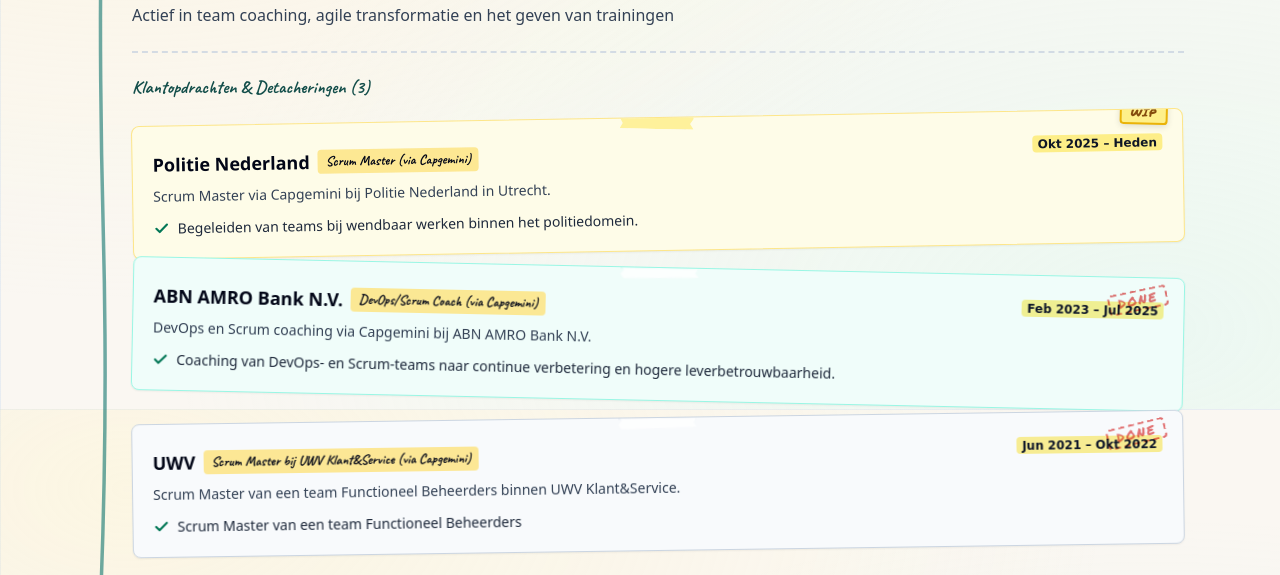
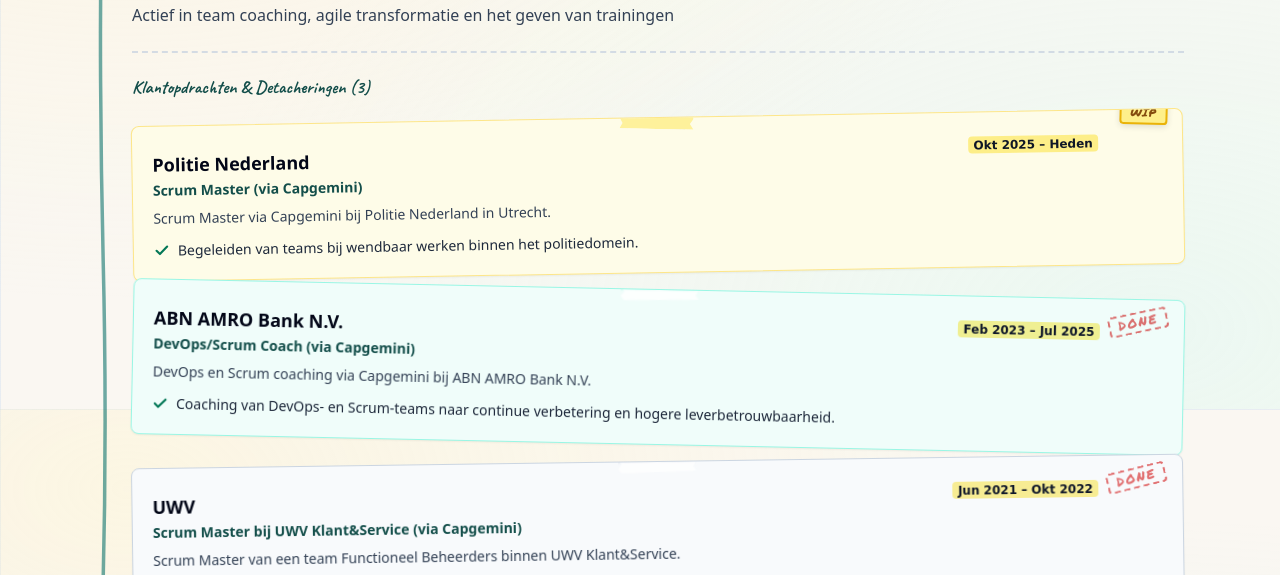
Before and after one commit to JochenHendriks/Resume-jochenhendriks.nl, a website: page index.html in a window 1280 px wide. Shown: the part 1191-1766 px from the top of the page. Drawn offline with nearby package versions, Linux system fonts and the light colour scheme; a web font is replaced by a local one.

Commit message:
refactor: update experience layout with dedicated role styling and simplify footer content

```diff
--- a/index.html
+++ b/index.html
@@ -878,16 +878,18 @@
 
             <span class="kanban-badge-wip font-marker">WIP</span>
 
-            <div class="flex flex-col sm:flex-row sm:items-start sm:justify-between gap-1 mb-2">
+            <div class="flex flex-col sm:flex-row sm:items-start sm:justify-between gap-1 mb-2 pr-14 sm:pr-16">
               <div>
-                <div class="flex items-center gap-2 flex-wrap pr-16 sm:pr-20">
-                  <h4 class="font-extrabold text-slate-950 text-base sm:text-lg">Politie Nederland</h4>
-                  <span class="font-hand font-bold text-sm px-2 py-0.5 rounded bg-amber-200/90 text-slate-950 shadow-2xs">
+                <h4 class="font-extrabold text-slate-950 text-base sm:text-lg leading-tight">
+                  Politie Nederland
+                </h4>
+
+                  <p class="text-xs sm:text-sm font-bold text-teal-900 mt-0.5 font-sans">
                     Scrum Master (via Capgemini)
-                  </span>
-                </div>
+                  </p>
+
               </div>
-              <time class="date-highlight text-xs self-start sm:self-auto mt-1 sm:mt-0">
+              <time class="date-highlight text-xs self-start sm:self-auto mt-1 sm:mt-0 shrink-0">
                 Okt 2025 – Heden
               </time>
             </div>
@@ -916,16 +918,18 @@
 
             <span class="kanban-stamp-done font-marker">DONE</span>
 
-            <div class="flex flex-col sm:flex-row sm:items-start sm:justify-between gap-1 mb-2">
+            <div class="flex flex-col sm:flex-row sm:items-start sm:justify-between gap-1 mb-2 pr-14 sm:pr-16">
               <div>
-                <div class="flex items-center gap-2 flex-wrap pr-16 sm:pr-20">
-                  <h4 class="font-extrabold text-slate-950 text-base sm:text-lg">ABN AMRO Bank N.V.</h4>
-                  <span class="font-hand font-bold text-sm px-2 py-0.5 rounded bg-amber-200/90 text-slate-950 shadow-2xs">
+                <h4 class="font-extrabold text-slate-950 text-base sm:text-lg leading-tight">
+                  ABN AMRO Bank N.V.
+                </h4>
+
+                  <p class="text-xs sm:text-sm font-bold text-teal-900 mt-0.5 font-sans">
                     DevOps/Scrum Coach (via Capgemini)
-                  </span>
-                </div>
+                  </p>
+
               </div>
-              <time class="date-highlight text-xs self-start sm:self-auto mt-1 sm:mt-0">
+              <time class="date-highlight text-xs self-start sm:self-auto mt-1 sm:mt-0 shrink-0">
                 Feb 2023 – Jul 2025
               </time>
             </div>
@@ -954,16 +958,18 @@
 
             <span class="kanban-stamp-done font-marker">DONE</span>
 
-            <div class="flex flex-col sm:flex-row sm:items-start sm:justify-between gap-1 mb-2">
+            <div class="flex flex-col sm:flex-row sm:items-start sm:justify-between gap-1 mb-2 pr-14 sm:pr-16">
               <div>
-                <div class="flex items-center gap-2 flex-wrap pr-16 sm:pr-20">
-                  <h4 class="font-extrabold text-slate-950 text-base sm:text-lg">UWV</h4>
-                  <span class="font-hand font-bold text-sm px-2 py-0.5 rounded bg-amber-200/90 text-slate-950 shadow-2xs">
+                <h4 class="font-extrabold text-slate-950 text-base sm:text-lg leading-tight">
+                  UWV
+                </h4>
+
+                  <p class="text-xs sm:text-sm font-bold text-teal-900 mt-0.5 font-sans">
                     Scrum Master bij UWV Klant&Service (via Capgemini)
-                  </span>
-                </div>
+                  </p>
+
               </div>
-              <time class="date-highlight text-xs self-start sm:self-auto mt-1 sm:mt-0">
+              <time class="date-highlight text-xs self-start sm:self-auto mt-1 sm:mt-0 shrink-0">
                 Jun 2021 – Okt 2022
               </time>
             </div>
@@ -1591,10 +1597,8 @@
   <!-- ==================== FOOTER ==================== -->
   <footer class="no-print mt-12 py-6 border-t border-slate-300 bg-white/50 text-slate-600 text-xs">
     <div class="max-w-6xl mx-auto px-4 sm:px-6 lg:px-8 flex flex-col sm:flex-row items-center justify-between gap-2 text-center sm:text-left">
-      <p>© <span id="current-year">2026</span> Jochen Hendriks • Gebaseerd op het open <a href="https://jsonresume.org" target="_blank" class="underline hover:text-slate-900">JSON Resume</a> schema.</p>
-      <p class="flex items-center gap-2">
-        <span class="font-hand text-sm font-bold text-teal-800">Geen cookies, pure code & koffie</span>
-        <span>•</span>
+      <p>© <span id="current-year">2026</span> Jochen Hendriks</p>
+      <p>
         <a href="#" onclick="window.scrollTo({top:0, behavior:'smooth'}); return false;" class="text-teal-800 font-bold hover:underline">Naar boven ↑</a>
       </p>
     </div>
```
Also changed, not shown: build.js (+10 -8 lines), template.html (+2 -4 lines).
